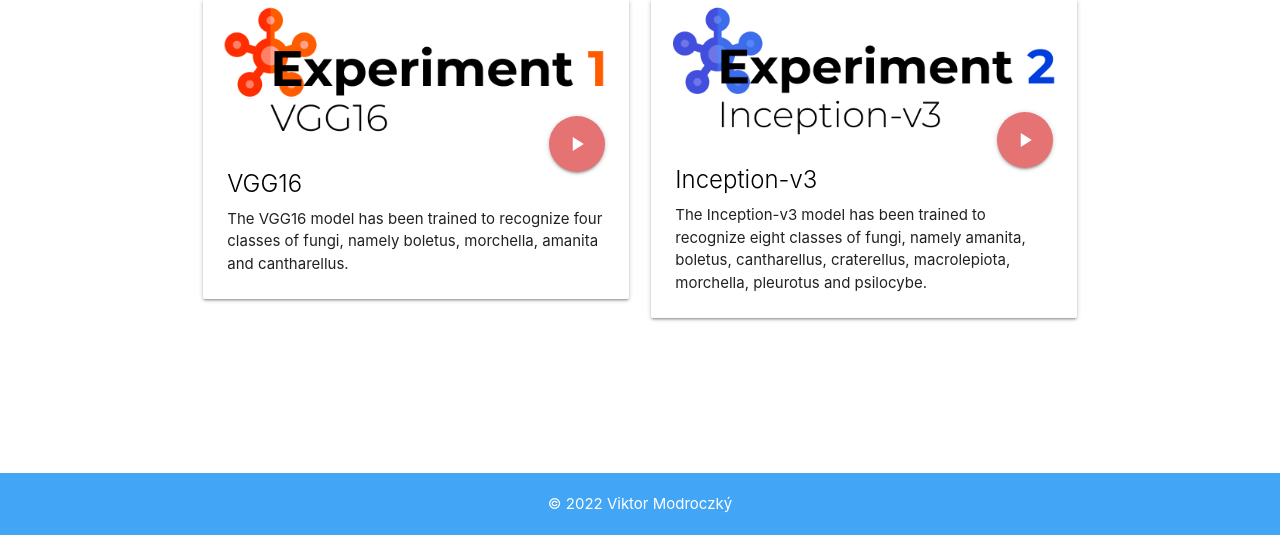
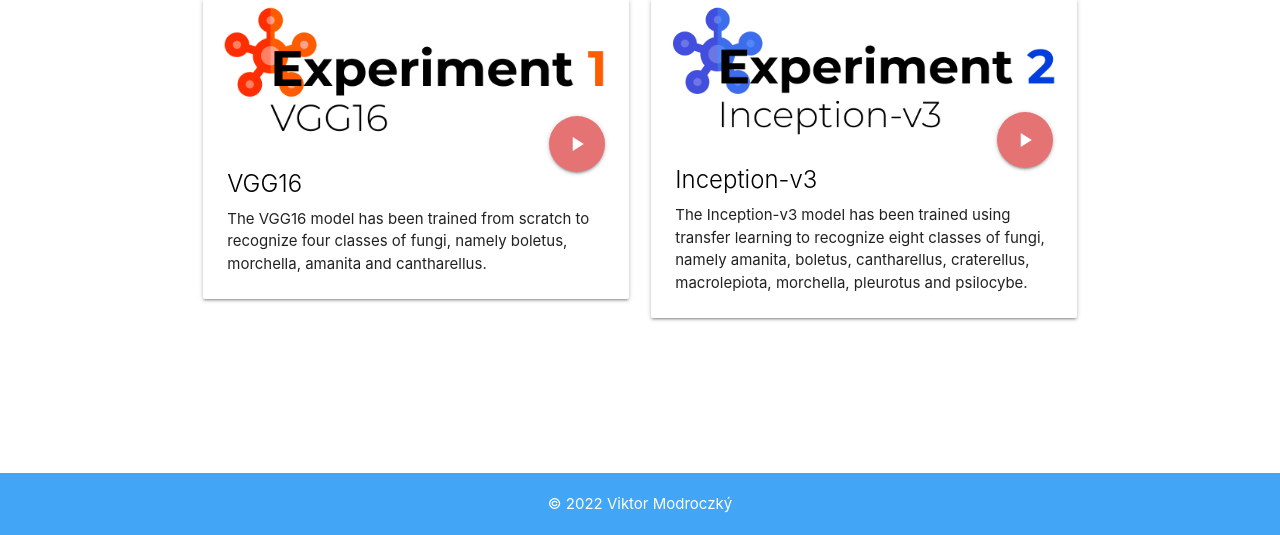
Before and after one commit to 2021-FIIT-Bc-projects/BP-Modroczky-Docker_CNN, a Flask app: page / in a window 1280 px wide. Shown: the part 265-800 px from the top of the page. Run offline with Flask 2, Linux system fonts and the light colour scheme.

Commit message:
changed model descriptions

```diff
--- a/src/webapp/templates/index.html
+++ b/src/webapp/templates/index.html
@@ -27,7 +27,7 @@
                 <div class="card-content">
                     <span class="card-title black-text">VGG16</span>
                     <p>
-                        The VGG16 model has been trained to recognize four classes of fungi,
+                        The VGG16 model has been trained from scratch to recognize four classes of fungi,
                         namely boletus, morchella, amanita and cantharellus.
                     </p>
                 </div>
@@ -48,9 +48,9 @@
                 <div class="card-content">
                     <span class="card-title black-text">Inception-v3</span>
                     <p>
-                        The Inception-v3 model has been trained to recognize eight classes of fungi,
-                        namely amanita, boletus, cantharellus, craterellus, macrolepiota, morchella,
-                        pleurotus and psilocybe.
+                        The Inception-v3 model has been trained using transfer learning to recognize
+                        eight classes of fungi, namely amanita, boletus, cantharellus, craterellus,
+                        macrolepiota, morchella, pleurotus and psilocybe.
                     </p>
                 </div>
             </div>
```
